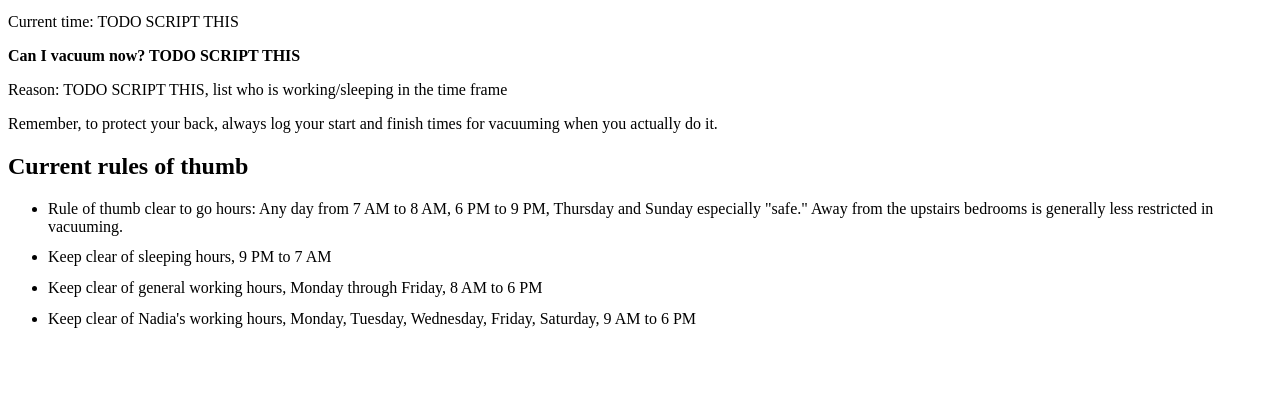
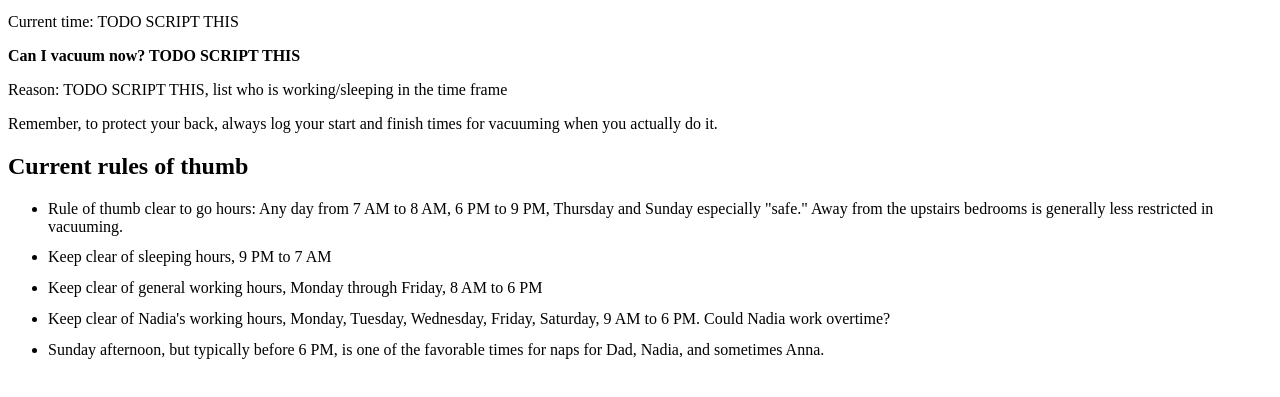
Before and after one commit to quorten/webdev-play, a plain HTML site: page dmy_house_logs/can_i_vacuum.html in a window 1280 px wide. Shown: the part 119-516 px from the top of the page. Drawn offline with Linux system fonts and the light colour scheme.

Commit message:
More improvements on vacuum times.

```diff
--- a/dmy_house_logs/can_i_vacuum.html
+++ b/dmy_house_logs/can_i_vacuum.html
@@ -35,12 +35,14 @@ times for vacuuming when you actually do it.</p>
 <ul>
   <li>Rule of thumb clear to go hours: Any day from 7 AM to 8 AM, 6 PM
   to 9 PM, Thursday and Sunday especially "safe."  Away from the
-    upstairs bedrooms is generally less restricted in vacuuming.</li>
+  upstairs bedrooms is generally less restricted in vacuuming.</li>
   <li>Keep clear of sleeping hours, 9 PM to 7 AM</li>
   <li>Keep clear of general working hours, Monday through Friday, 8 AM
   to 6 PM</li>
   <li>Keep clear of Nadia's working hours, Monday, Tuesday, Wednesday,
-    Friday, Saturday, 9 AM to 6 PM</li>
+  Friday, Saturday, 9 AM to 6 PM.  Could Nadia work overtime?</li>
+  <li>Sunday afternoon, but typically before 6 PM, is one of the
+  favorable times for naps for Dad, Nadia, and sometimes Anna.</li>
 </ul>
 
 </body>
```
